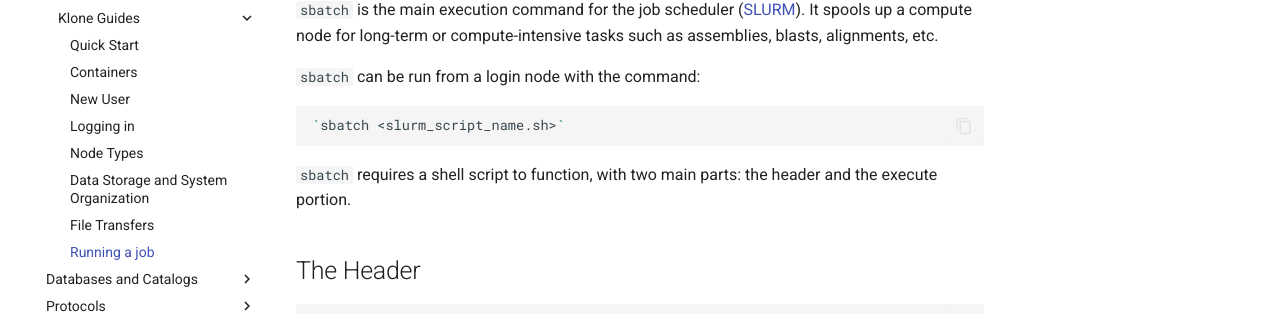
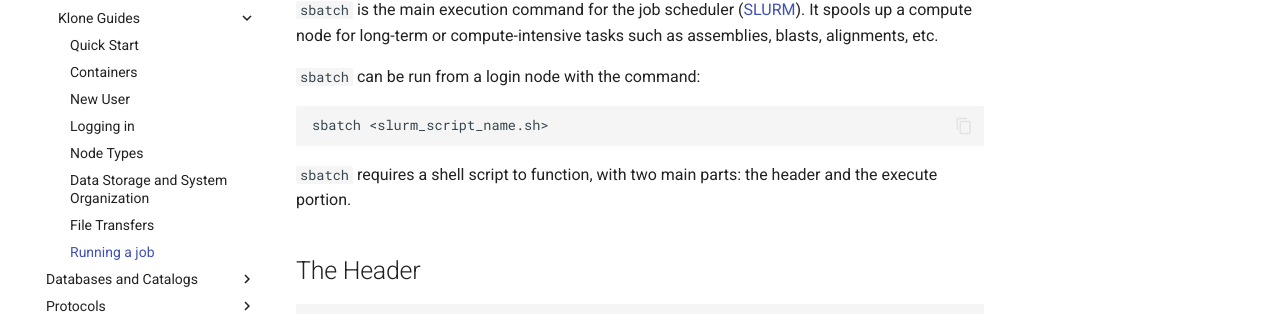
Before and after one commit to RobertsLab/resources, an MkDocs documentation site: the page built from docs/klone_Running-a-Job.md, in a window 1280 px wide and 900 px high. Shown: the part 335-649 px from the top of the window. Built offline with MkDocs 1.6.1 and Material for MkDocs 9.7.7, drawn with Linux system fonts in a browser that asks for light colours; comment, search, counter and statistics services are not loaded.

````diff
--- a/docs/klone_Running-a-Job.md
+++ b/docs/klone_Running-a-Job.md
@@ -8,7 +8,7 @@
 `sbatch` can be run from a login node with the command:
 
 ```bash
-`sbatch <slurm_script_name.sh>`
+sbatch <slurm_script_name.sh>
 ```
 
 `sbatch` requires a shell script to function, with two main parts: the header and the execute portion.
````
